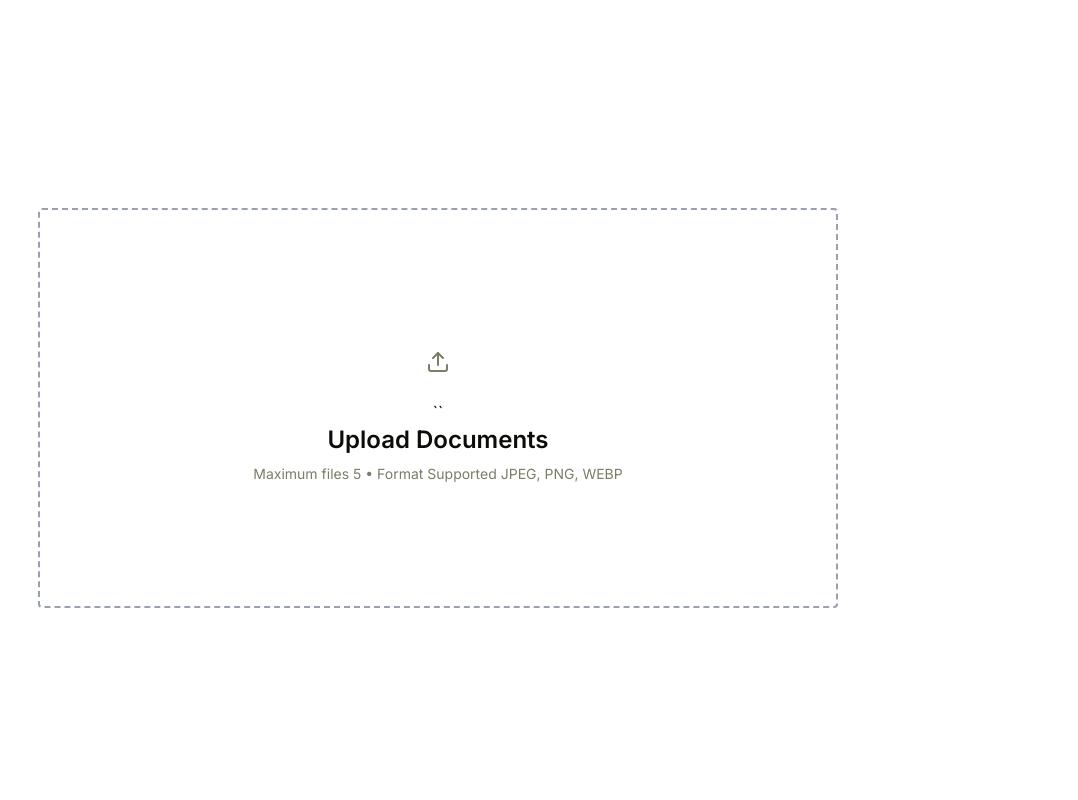
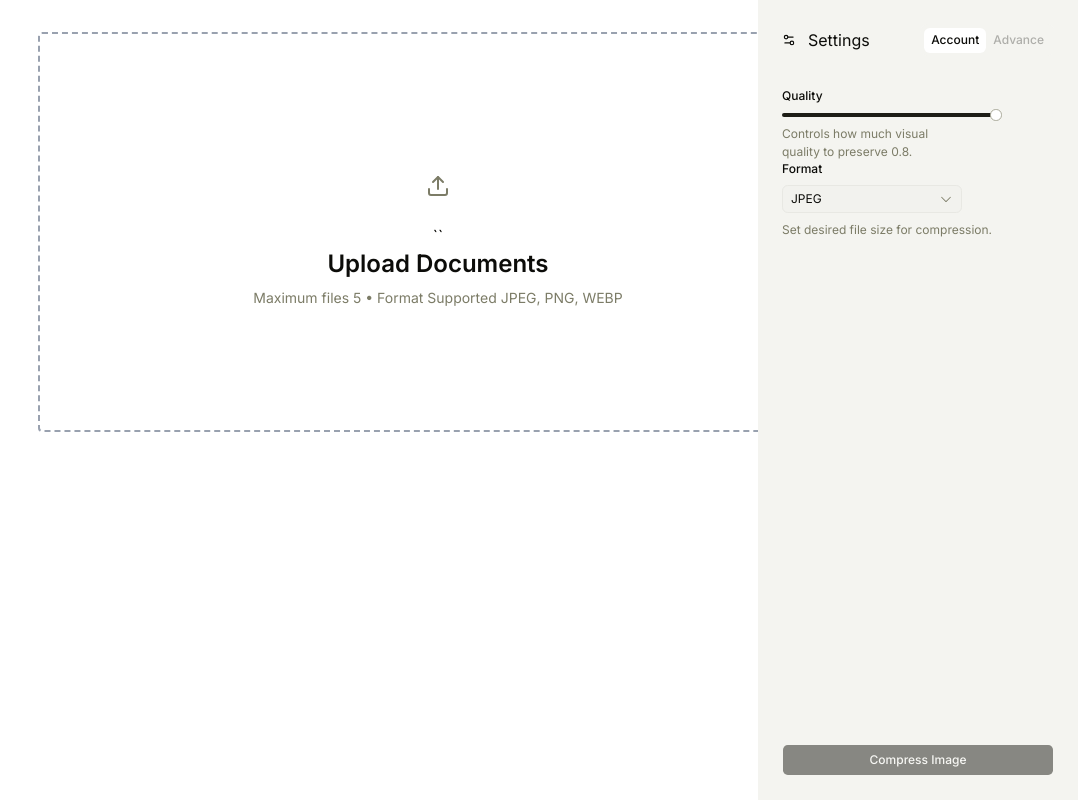
Before and after one commit to Onion3R/toolnest, a Next.js app: page /compress in a window 1280 px wide. Shown: the whole page, without its empty margins (202-1280 px from the left). Built offline with nearby package versions, Linux system fonts and the light colour scheme.

Commit message:
mobile responsiveness

```diff
--- a/app/compress/page.tsx
+++ b/app/compress/page.tsx
@@ -125,16 +125,15 @@
 	}
 
 	return (
-		<div className="flex min-h-screen h-full   p-4">
+		<div className="flex min-h-screen h-full flex-col gap-6 p-4 lg:flex-row">
 			<motion.main
-				animate={files.length > 0 ? { width: "75%" } : { width: "100%" }}
-				className="  flex-center  flex-col">
-				<div >
+				className={`flex w-full flex-col items-center ${files.length > 0 ? "lg:w-3/4" : "lg:w-full"}`}>
+				<div className="w-full max-w-200">
 					<div
 						onDragOver={handleDragOver}
 						onDragLeave={handleDragLeave}
 						onDrop={handleDrop}
-						className={`border-2 border-dashed rounded mt-4 h-100  w-200! flex flex-col items-center justify-center cursor-pointer   ${isDragging ? "border-blue-500 bg-blue-50" : "border-gray-400"
+						className={`mt-4 flex h-72 w-full cursor-pointer flex-col items-center justify-center rounded border-2 border-dashed px-4 text-center md:h-100 ${isDragging ? "border-blue-500 bg-blue-50" : "border-gray-400"
 							}`}
 					>
 						<input
@@ -144,11 +143,11 @@
 							multiple
 							onChange={handleFileSelect}
 						/>
-						<label htmlFor="file-input" className="flex flex-col items-center  h-full w-full flex-center">
+						<label htmlFor="file-input" className="flex h-full w-full flex-col items-center justify-center">
 							<div className="p-2 bg-white rounded-full w-15 h-15 flex items-center justify-center mb-2">
 								<Upload className="text-muted-foreground" />
 							</div>``
-							<h1 className="text-2xl font-semibold">Upload Documents</h1>
+							<h1 className="text-xl font-semibold md:text-2xl">Upload Documents</h1>
 							<p className="mt-2 text-sm text-muted-foreground">
 								Maximum files 5 • Format Supported JPEG, PNG, WEBP
 							</p>
@@ -158,7 +157,7 @@
 
 
 				{files.length > 0 && (
-					<div className="flex-center flex-col w-200">
+					<div className="flex w-full max-w-200 flex-col">
 
 						<motion.div variants={itemsContainer} initial="hidden" animate="show" className="w-full">
 							<ul className="mt-4 text-left space-y-2 text-sm">
@@ -169,16 +168,16 @@
 										initial="hidden"
 										animate="visible"
 										onClick={()=>alert('click')}
-										className=" px-6 py-3 border w-full   rounded space-y-3"
+											className="w-full space-y-3 rounded border px-3 py-3 sm:px-6"
 									>
 										<div className="flex justify-between items-center">
 											<div className="flex-center gap-4">
 												<div className="bg-accent flex-center  rounded-2xl w-10 h-10">
 													<Image strokeWidth={1} />
 												</div>
-												<div>
+													<div className="min-w-0">
 													{file.name}
-													<p className="text-muted-foreground">JPG  • {Math.round(file.size / 1024)} KB</p>
+															<p className="text-muted-foreground">JPG  • {Math.round(file.size / 1024)} KB</p>
 
 												</div>
 											</div>
--- a/components/imgcompress/SideBar.tsx
+++ b/components/imgcompress/SideBar.tsx
@@ -40,20 +40,19 @@
 
   return (
     <motion.aside
-      animate={files.length > 0 ? { width: "25%" } : { width: "0%" }}
-      className="fixed bottom-0 top-0 w-1/4  right-0 bg-accent ">
-      <div className="p-4 flex justify-between h-full  flex-col w-full min-w-90 ">
+      className={`${files.length > 0 ? "flex" : "hidden"} w-full flex-col bg-accent lg:fixed lg:bottom-0 lg:right-0 lg:top-0 lg:flex lg:w-1/4`}>
+      <div className="flex h-full w-full flex-col justify-between p-4 md:p-6">
 
         <FieldSet className="w-full ">
 
           <Tabs defaultValue="account" >
-            <div className="flex items-center justify-between mb-6">
-              <div className="flex items-center gap-3  ">
+            <div className="mb-6 flex flex-col gap-4 sm:flex-row sm:items-center sm:justify-between">
+              <div className="flex items-center gap-3">
                 <Settings2 size={14} />
                 <h1 >Settings</h1>
 
               </div>
-              <TabsList>
+              <TabsList className="w-full sm:w-auto">
                 <TabsTrigger value="account">Account</TabsTrigger>
                 <TabsTrigger value="advance" disabled={true}>Advance</TabsTrigger>
               </TabsList>
@@ -73,9 +72,9 @@
                 </FieldDescription>
               </Field>
               <Field>
-                <FieldLabel htmlFor="format">Format    </FieldLabel>
+              <FieldLabel htmlFor="format">Format</FieldLabel>
                 <Select items={items} value={settings.format} onValueChange={(value) => setSettings({ ...settings, format: value })}>
-                  <SelectTrigger className="w-45">
+                    <SelectTrigger className="w-full sm:w-45">
                     <SelectValue placeholder="Format" />
                   </SelectTrigger>
                   <SelectContent>
@@ -102,7 +101,7 @@
         </FieldSet>
 
 
-        <Button size="lg" className="mt-4 w-full" onClick={() => compressImage(files)} disabled={compressedFiles.length === files.length || isCompressing}>Compress Image  </Button>
+        <Button size="lg" className="mt-4 w-full" onClick={() => compressImage(files)} disabled={compressedFiles.length === files.length || isCompressing}>Compress Image</Button>
       </div>
 
     </motion.aside >
```
